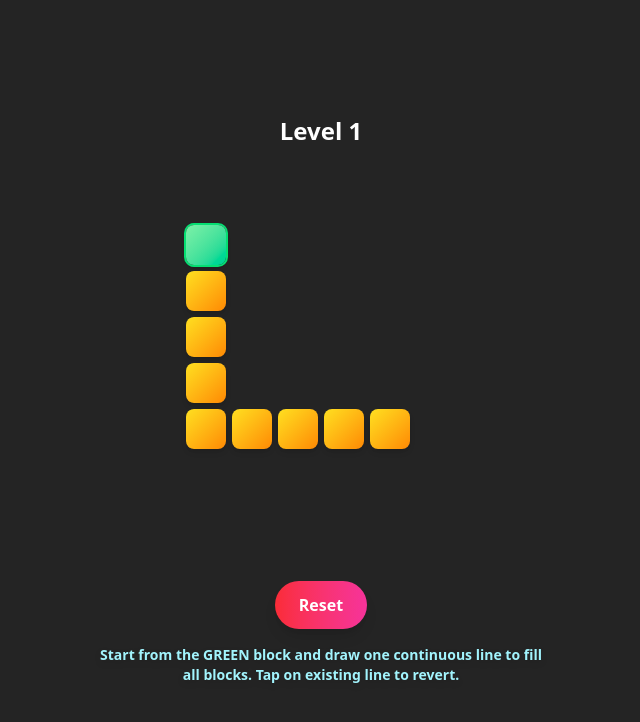
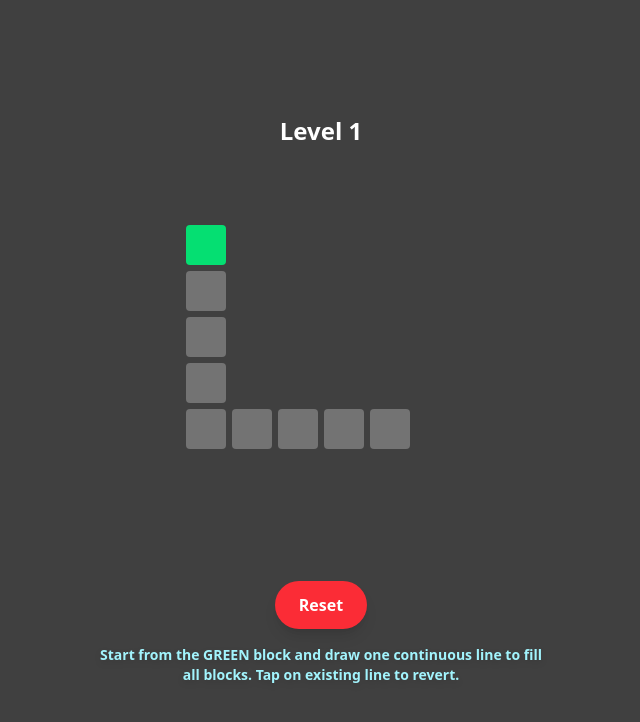
Before and after one commit to minagishl/glow, a React (Vite) app: page / in a window 1280 px wide. Shown: the top 722 px of the page, without its empty margins (319-959 px from the left). Built offline with nearby package versions, Linux system fonts and the light colour scheme.

Commit message:
style: update tile design

```diff
--- a/src/app.tsx
+++ b/src/app.tsx
@@ -395,7 +395,7 @@ export function App() {
 				)}
 
 				{/* Starting point indicator */}
-				{startingPoint && paintedPattern[startingPoint.y][startingPoint.x] === 0 && (
+				{startingPoint && (
 					<div
 						className='absolute flex items-center justify-center'
 						style={{
@@ -406,7 +406,7 @@ export function App() {
 							zIndex: 15,
 						}}
 					>
-						<Circle size={24} className='text-white fill-white' />
+						<Circle size={24} className='text-green-500 fill-green-500' />
 					</div>
 				)}
 
@@ -447,7 +447,7 @@ export function App() {
 					return (
 						<div
 							key={`connection-${index}`}
-							className='absolute bg-pink-400 rounded-full pointer-events-none'
+							className='absolute bg-green-500 rounded-full pointer-events-none'
 							style={{
 								left: centerX - 6,
 								top: centerY - 6,
--- a/src/index.css
+++ b/src/index.css
@@ -7,7 +7,6 @@
 
 	color-scheme: light dark;
 	color: rgba(255, 255, 255, 0.87);
-	background-color: #242424;
 
 	font-synthesis: none;
 	text-rendering: optimizeLegibility;
--- a/src/styles/variants.ts
+++ b/src/styles/variants.ts
@@ -2,15 +2,14 @@ import { tv } from 'tailwind-variants';
 
 // Game cell variant definitions
 export const cellVariants = tv({
-	base: 'absolute transition-all duration-300 rounded-lg',
+	base: 'absolute transition-all duration-300 rounded-sm',
 	variants: {
 		type: {
 			empty: '', // Empty cell - no styling
 			target:
-				'bg-gradient-to-br from-yellow-300 to-orange-400 shadow-md hover:shadow-lg hover:from-yellow-400 hover:to-orange-500 transform hover:scale-105',
-			painted: 'bg-gradient-to-br from-pink-400 to-purple-500 shadow-lg shadow-pink-400/30',
-			start:
-				'bg-gradient-to-br from-green-300 to-emerald-400 shadow-md hover:shadow-lg hover:from-green-400 hover:to-emerald-500 transform hover:scale-105 ring-2 ring-green-400',
+				'bg-neutral-500 hover:shadow-lg hover:from-yellow-400 hover:to-orange-500 transform hover:scale-105',
+			painted: 'bg-green-400',
+			start: 'bg-green-400',
 		},
 	},
 	defaultVariants: {
@@ -25,7 +24,7 @@ export const buttonVariants = tv({
 		variant: {
 			primary:
 				'bg-gradient-to-r from-blue-500 to-indigo-500 hover:from-blue-600 hover:to-indigo-600',
-			destructive: 'bg-gradient-to-r from-red-500 to-pink-500 hover:from-red-600 hover:to-pink-600',
+			destructive: 'bg-red-500 hover:bg-red-600',
 			success:
 				'bg-gradient-to-r from-green-500 to-emerald-500 hover:from-green-600 hover:to-emerald-600',
 		},
@@ -43,7 +42,7 @@ export const buttonVariants = tv({
 
 // Stroke line variant definitions
 export const strokeLineVariants = tv({
-	base: 'absolute bg-pink-400 rounded-full pointer-events-none shadow-lg',
+	base: 'absolute bg-green-500 rounded-full pointer-events-none',
 	variants: {
 		thickness: {
 			thin: 'h-2',
@@ -60,7 +59,7 @@ export const strokeLineVariants = tv({
 export const tapAnimationVariants = tv({
 	base: 'absolute pointer-events-none',
 	slots: {
-		ring: 'border-4 border-yellow-300 rounded-full animate-ping opacity-75 shadow-lg',
+		ring: 'border-4 border-yellow-300 rounded-full animate-ping opacity-75',
 	},
 	variants: {
 		size: {
@@ -99,7 +98,8 @@ export const layoutVariants = tv({
 	variants: {
 		type: {
 			gameContainer: 'relative rounded-2xl p-4 mb-6 select-none',
-			mainWrapper: 'w-full h-screen flex flex-col items-center justify-center overflow-hidden',
+			mainWrapper:
+				'w-full h-screen flex flex-col items-center justify-center overflow-hidde bg-neutral-700',
 			controlsWrapper: 'flex gap-4 mb-4',
 		},
 	},
```
